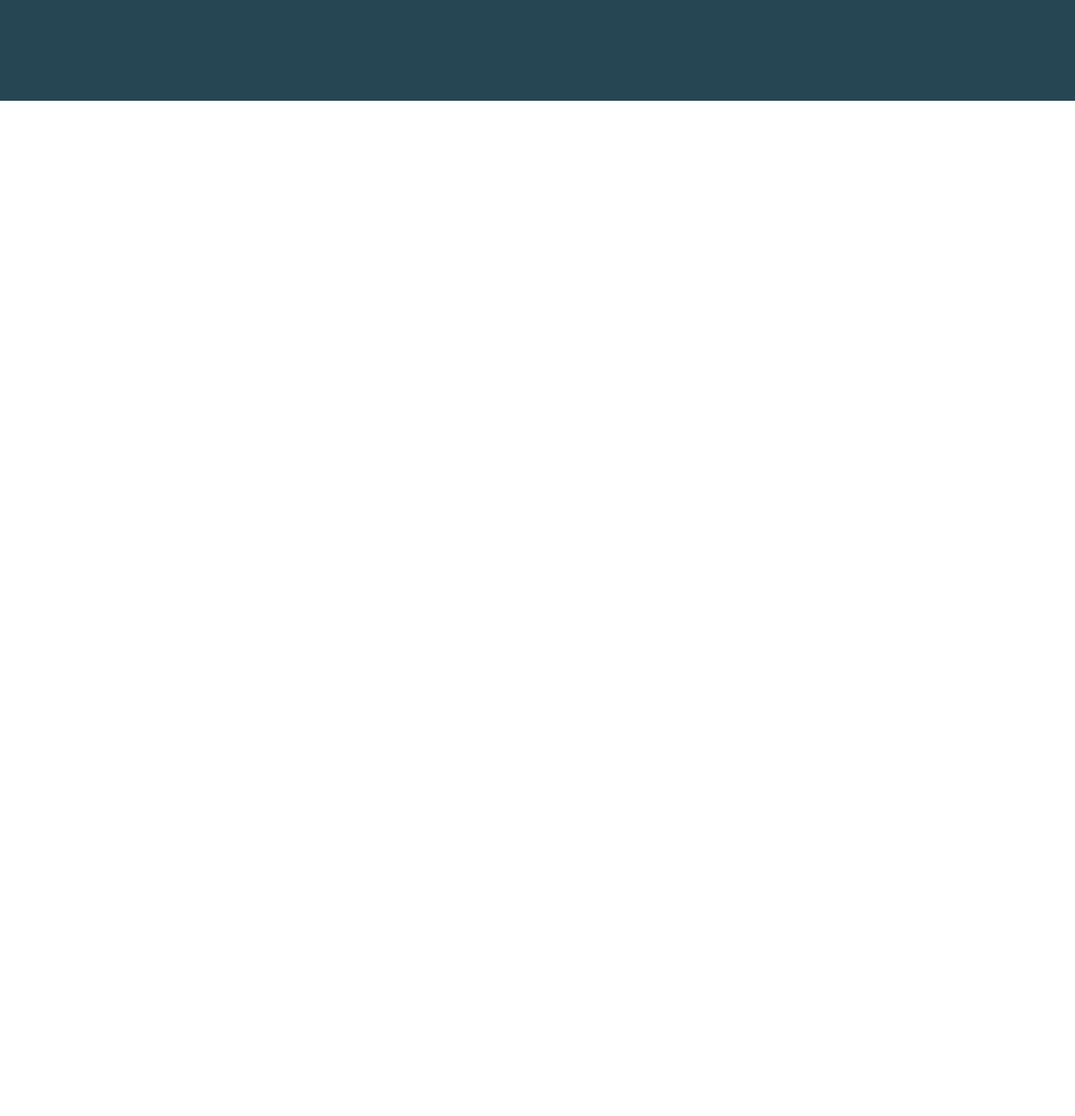
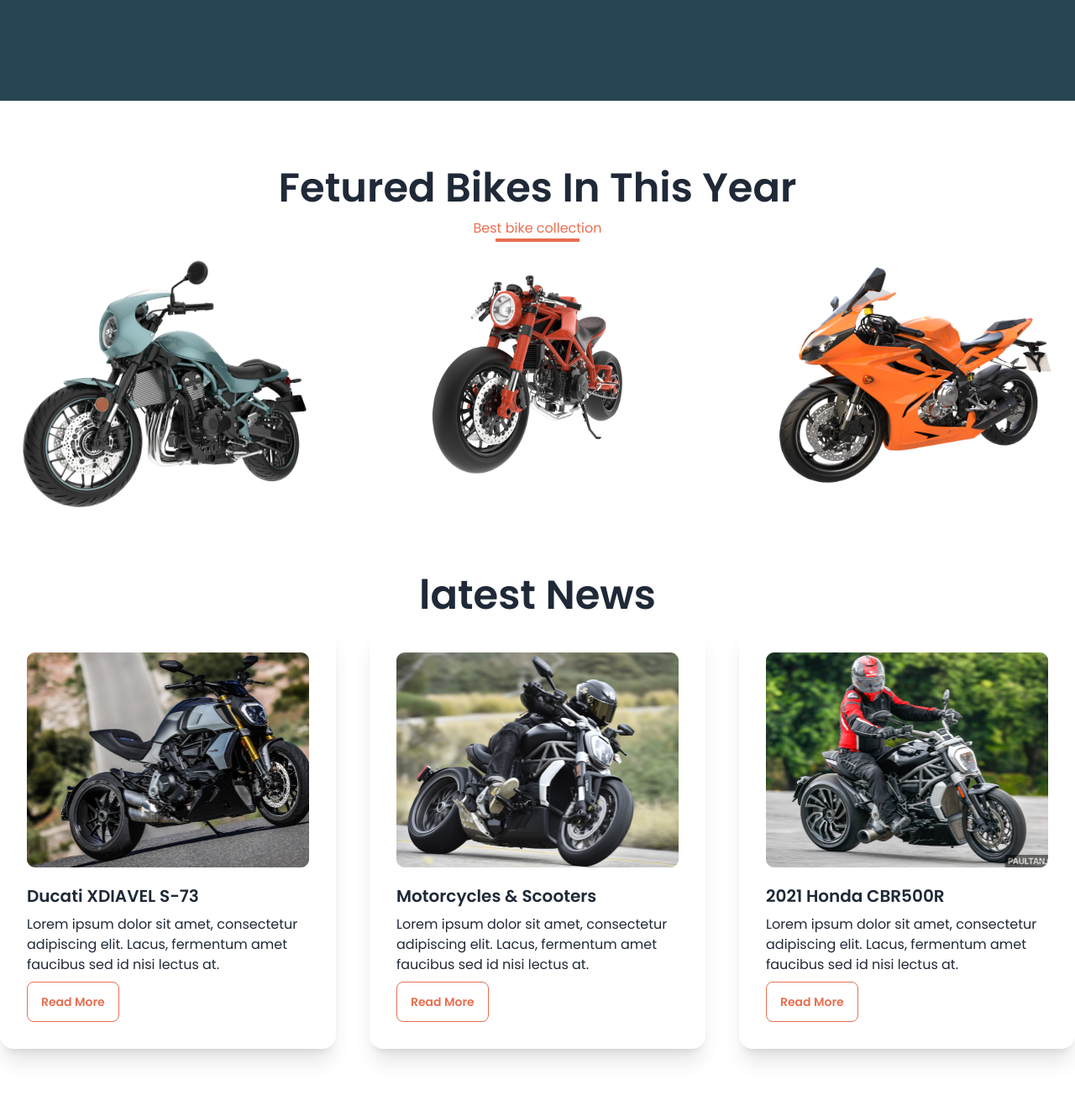
Before and after one commit to tanvirweb/daisyui-biker-zone, a plain HTML site: page index.html in a window 1280 px wide. Shown: the part 680-2009 px from the top of the page at 84% size. Before the commit the page ends 800 px from the top, so only its background shows below. Drawn offline with nearby package versions, Linux system fonts and the light colour scheme.

Commit message:
Fetured section and blog section added, responsive done

```diff
--- a/index.html
+++ b/index.html
@@ -87,7 +87,7 @@
                 <div id="slide4" class="carousel-item relative w-full items-center justify-center flex-col md:flex-row">
                     <div class="basis-5/12">
                         <h1 class="text-5xl font-bold">Hello there</h1>
-                        <p class="py-6">Provident cupiditate voluptatem et in. Quaerat fugiat ut assumenda excepturi exercitationem quasi. In deleniti eaque aut repudiandae et a id nisi.</p>
+                        <p class="py-6">Provident cupiditate voluptatem et in. Quaerat <span class="text-red">fugiat ut assumenda</span> excepturi exercitationem quasi. In deleniti eaque aut repudiandae et a id nisi.</p>
                         <a class="btn bg-c-secondary text-white border-0 hover:text-white px-8 content-center" href="#">Login</a>
                     </div>
                     <div class="basis-5/12">
@@ -101,5 +101,64 @@
               </div>
           </div>
     </header>
+    <main>
+		<!-- Fetured Bikes Section -->
+		<section>
+			<div class="max-w-screen-xl mx-auto text-center py-20 px-4">
+				<h2 class="font-semibold text-5xl mb-3">Fetured Bikes In This Year</h2>
+				<p class="text-[#E76F51]">Best bike collection</p>
+				<hr class="max-w-[100px] border-c-secondary border-2 mx-auto mb-5">
+				<div class="grid grid-cols-1 md:grid-cols-2 lg:grid-cols-3 gap-24 place-items-center">
+					<img src="images/slider/bike1.png" alt="">
+					<img src="images/slider/bike2.png" alt="">
+					<img src="images/slider/bike3.png" alt="">
+				</div>
+			</div>
+		</section>
+		<!-- Blog Section -->
+		<section>
+			<div class="max-w-screen-xl mx-auto pb-20">
+				<h2 class="font-semibold text-5xl text-center mb-3">latest News</h2>
+				<div class="grid grid-cols-1 md:grid-cols-2 lg:grid-cols-3 gap-10 place-items-center">
+					<div class="card shadow-xl">
+						<div class="card-body">
+							<figure class="mb-3">
+								<img src="/images/others/latest1.png" alt="" />
+							</figure>
+							<h3 class="card-title">Ducati XDIAVEL S-73</h3>
+							<p>Lorem ipsum dolor sit amet, consectetur adipiscing elit. Lacus, fermentum amet faucibus sed id nisi lectus at.</p>
+							<div class="card-actions">
+								<a href="#" class="btn bg-transparent hover:bg-c-secondary border-c-secondary normal-case text-c-secondary hover:text-white">Read More</a>
+							</div>
+						</div>
+					</div>
+					<div class="card shadow-xl">
+						<div class="card-body">
+							<figure class="mb-3">
+								<img src="/images/others/latest2.png" alt="" />
+							</figure>
+							<h3 class="card-title">Motorcycles & Scooters</h3>
+							<p>Lorem ipsum dolor sit amet, consectetur adipiscing elit. Lacus, fermentum amet faucibus sed id nisi lectus at.</p>
+							<div class="card-actions">
+								<a href="#" class="btn bg-transparent hover:bg-c-secondary border-c-secondary normal-case text-c-secondary hover:text-white">Read More</a>
+							</div>
+						</div>
+					</div>
+					<div class="card shadow-xl">
+						<div class="card-body">
+							<figure class="mb-3">
+								<img src="/images/others/latest3.png" alt="" />
+							</figure>
+							<h3 class="card-title">2021 Honda CBR500R</h3>
+							<p>Lorem ipsum dolor sit amet, consectetur adipiscing elit. Lacus, fermentum amet faucibus sed id nisi lectus at.</p>
+							<div class="card-actions">
+								<a href="#" class="btn bg-transparent hover:bg-c-secondary border-c-secondary normal-case text-c-secondary hover:text-white">Read More</a>
+							</div>
+						</div>
+					</div>
+				</div>
+			</div>
+		</section>
+    </main>
 </body>
 </html>
```
